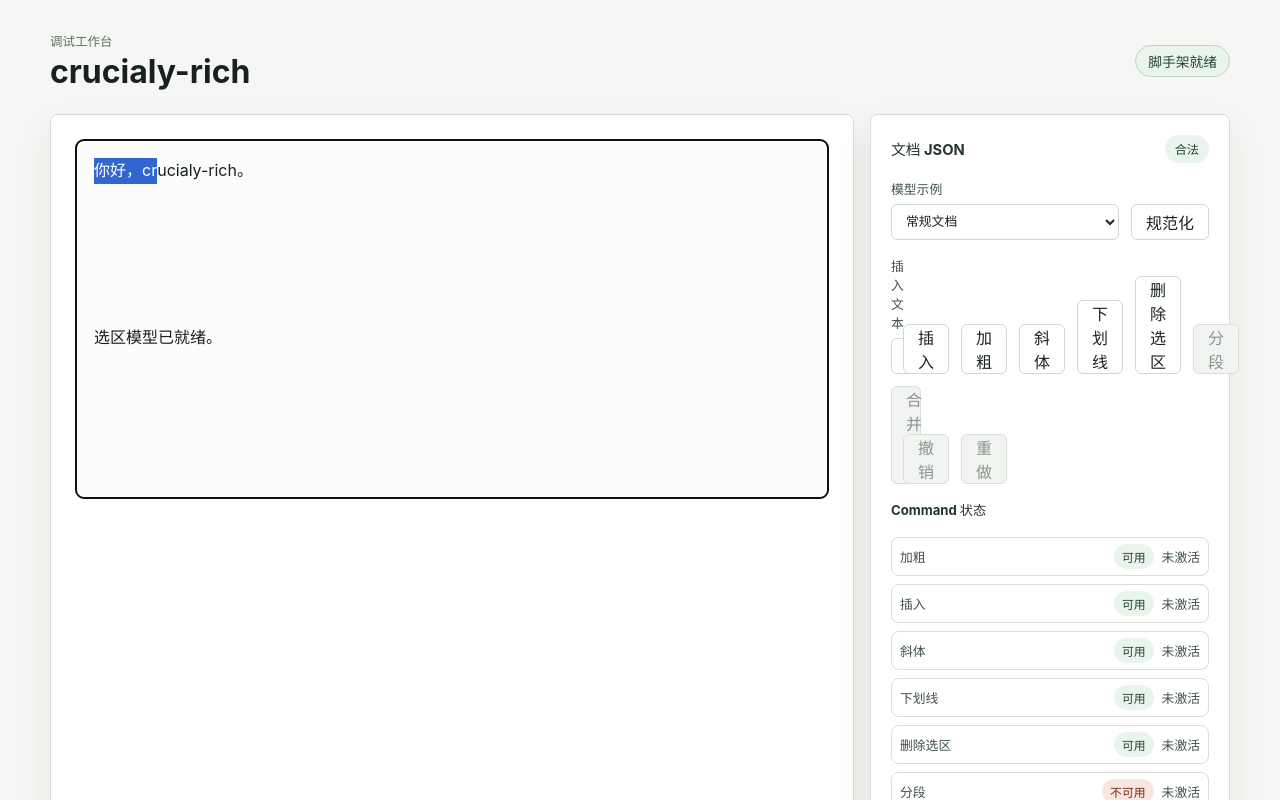
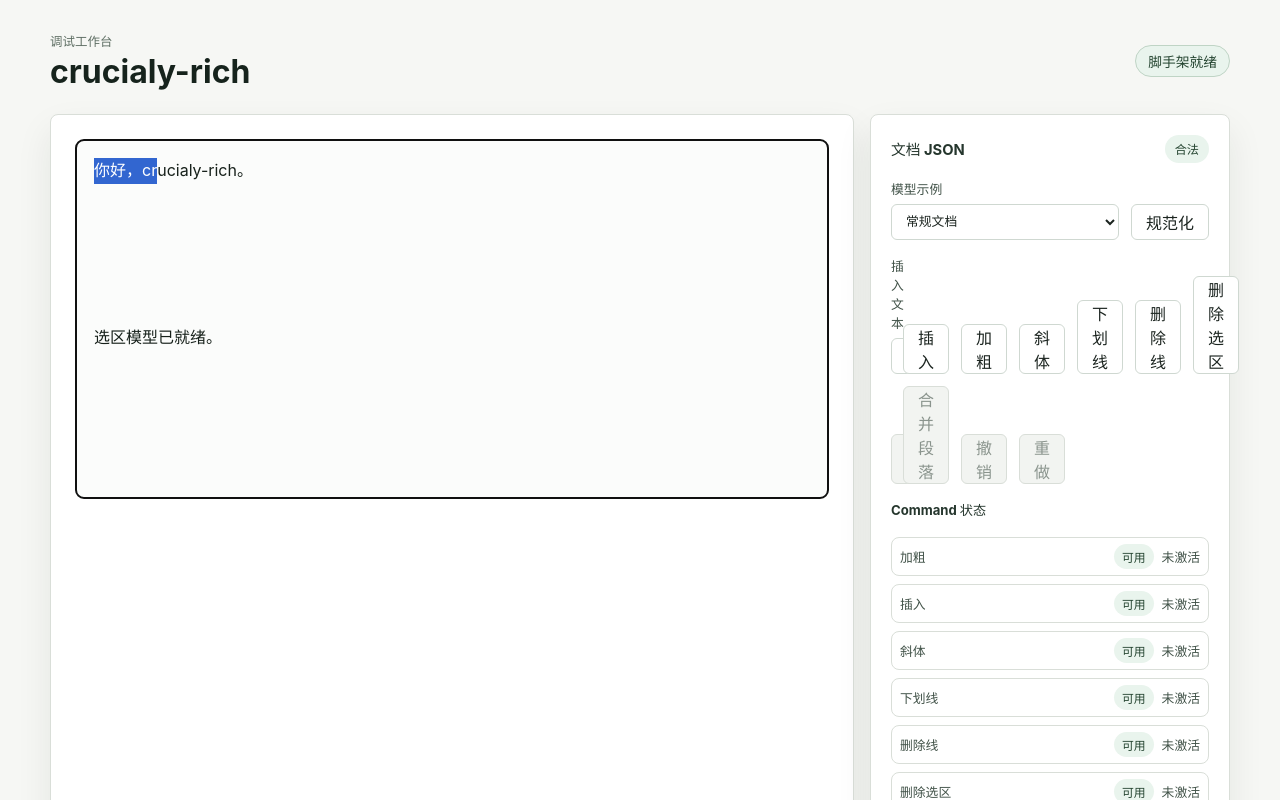
Before and after one commit to QDyanbing/crucialy-rich, a React (Vite) app in the folder apps/demo/: page / in a window 1280 px wide. Shown: the top 800 px of the page. Built offline with nearby package versions, Linux system fonts and the light colour scheme.

Commit message:
feat: add demo strike control

```diff
--- a/apps/demo/src/main.tsx
+++ b/apps/demo/src/main.tsx
@@ -25,6 +25,7 @@ import {
   redoHistory,
   recordHistory,
   SPLIT_BLOCK_COMMAND_NAME,
+  STRIKE_COMMAND_NAME,
   UNDERLINE_COMMAND_NAME,
   undoHistory,
   validateDocument,
@@ -157,6 +158,7 @@ const demoCommandDescriptors: DemoCommandDescriptor[] = [
   { label: "插入", name: INSERT_TEXT_COMMAND_NAME },
   { label: "斜体", name: ITALIC_COMMAND_NAME },
   { label: "下划线", name: UNDERLINE_COMMAND_NAME },
+  { label: "删除线", name: STRIKE_COMMAND_NAME },
   { label: "删除选区", name: DELETE_SELECTION_COMMAND_NAME },
   { label: "分段", name: SPLIT_BLOCK_COMMAND_NAME },
   { label: "合并段落", name: MERGE_BLOCK_COMMAND_NAME },
@@ -627,6 +629,17 @@ function DemoApp() {
     );
   }
 
+  function handleStrike() {
+    applyCommandResult(
+      executeCommand(demoCommandRegistry, STRIKE_COMMAND_NAME, {
+        context: {
+          document: normalizedDocument,
+          selection: modelSelection,
+        },
+      }),
+    );
+  }
+
   function handleDeleteText() {
     applyCommandResult(
       executeCommand(demoCommandRegistry, DELETE_SELECTION_COMMAND_NAME, {
@@ -813,6 +826,14 @@ function DemoApp() {
               下划线
             </button>
             <button
+              aria-pressed={isCommandActive(STRIKE_COMMAND_NAME)}
+              type="button"
+              disabled={isCommandDisabled(STRIKE_COMMAND_NAME)}
+              onClick={handleStrike}
+            >
+              删除线
+            </button>
+            <button
               type="button"
               disabled={isCommandDisabled(DELETE_SELECTION_COMMAND_NAME)}
               onClick={handleDeleteText}
```
